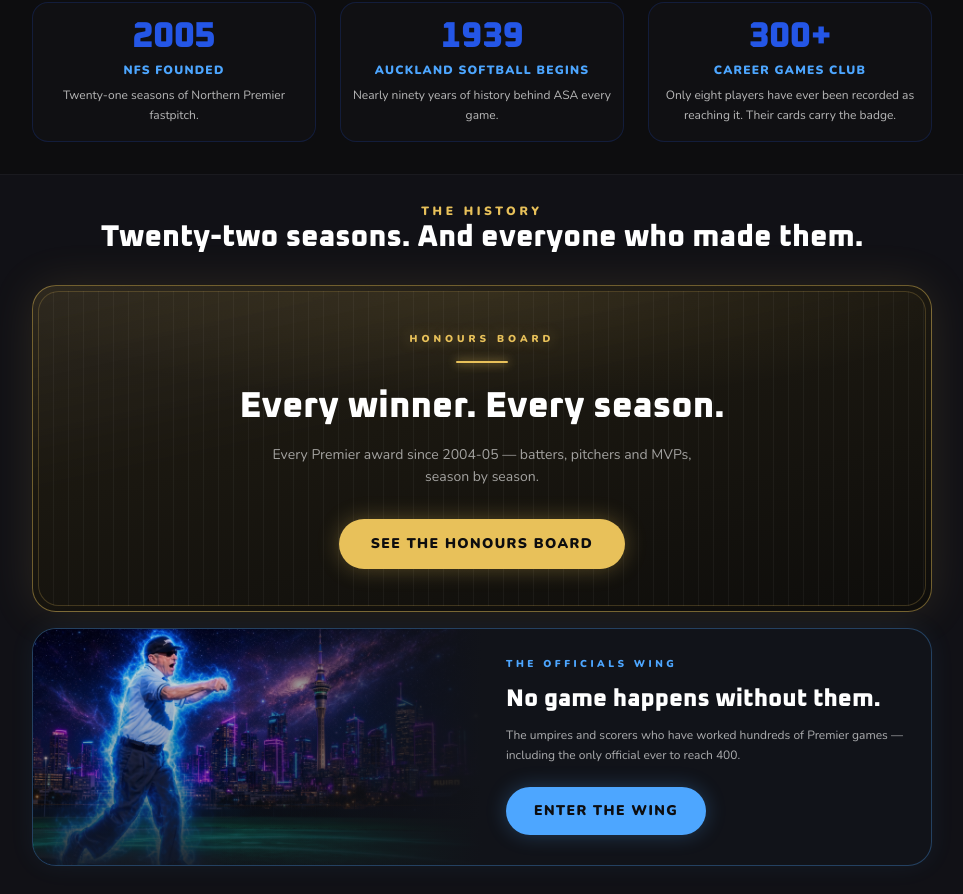
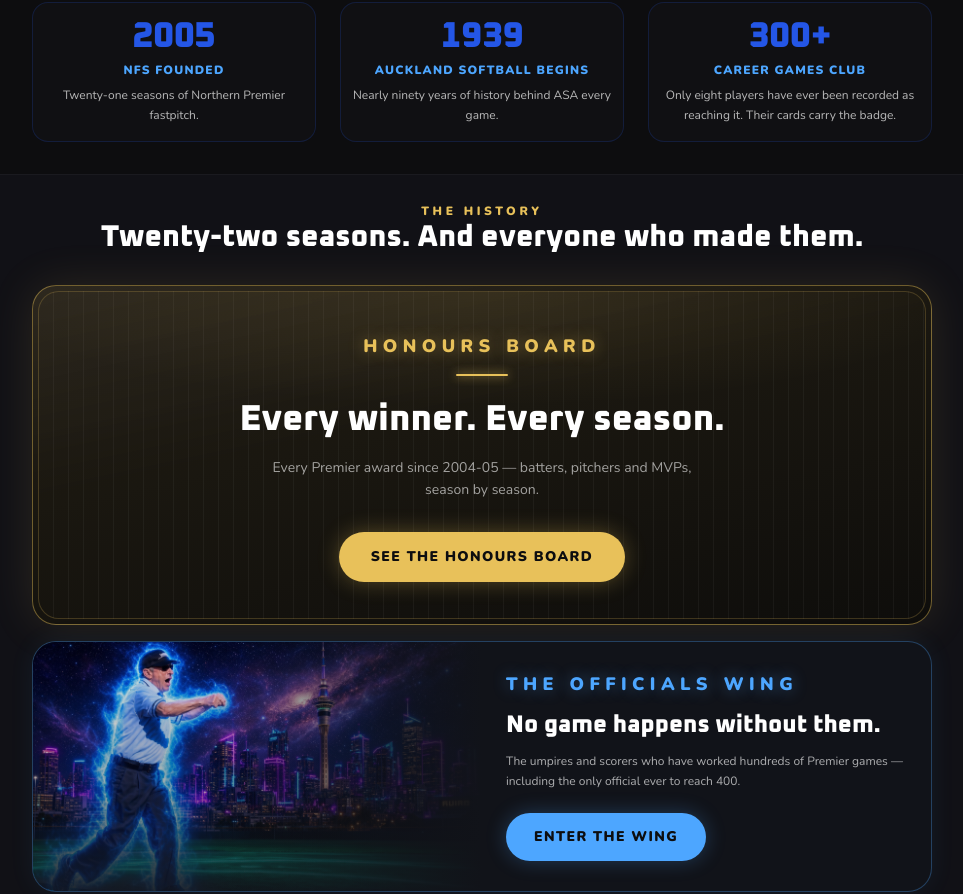
Before and after one commit to N8Nuks/grassrootsfantasy, a Next.js app: page /nfs in a window 1280 px wide. Shown: the part 866-1760 px from the top of the page, without its empty margins (158-1121 px from the left). Built offline with nearby package versions, Linux system fonts and the light colour scheme; no server answers.

Commit message:
NFS: larger history card headings, tighter bottom padding

```diff
--- a/app/nfs/page.tsx
+++ b/app/nfs/page.tsx
@@ -106,7 +106,7 @@ export default function NFS() {
 
         {/* ── The History ── */}
         <section className="relative z-10 px-5 sm:px-12"
-          style={{ background: OVER_BACKDROP, borderTop: '1px solid #ffffff0a', paddingTop: "28px", paddingBottom: "56px" }}>
+          style={{ background: OVER_BACKDROP, borderTop: '1px solid #ffffff0a', paddingTop: "28px", paddingBottom: "28px" }}>
           <div style={{ maxWidth: "900px", marginLeft: "auto", marginRight: "auto" }}>
 
             <div className="text-center" style={{ marginBottom: '28px' }}>
@@ -132,8 +132,8 @@ export default function NFS() {
                   style={{ background: `radial-gradient(ellipse 80% 50% at 50% 0%, ${GOLD}18 0%, transparent 70%)` }} />
 
                 <div className="relative">
-                  <p className="text-[10px] font-black uppercase tracking-[0.4em]"
-                    style={{ color: GOLD, textShadow: `0 0 14px ${GOLD}70` }}>
+                  <p className="text-base sm:text-lg font-black uppercase tracking-[0.3em]"
+                    style={{ color: GOLD, textShadow: `0 0 16px ${GOLD}70` }}>
                     Honours Board
                   </p>
                   <div className="mx-auto" style={{ width: '52px', height: '2px', background: GOLD, boxShadow: `0 0 10px ${GOLD}`, margin: '14px auto 22px', borderRadius: '2px' }} />
@@ -170,7 +170,8 @@ export default function NFS() {
                 </div>
 
                 <div className="text-center sm:text-left" style={{ padding: '28px 24px 30px' }}>
-                  <p className="text-[10px] font-black uppercase tracking-[0.35em]" style={{ color: SILVER }}>The Officials Wing</p>
+                  <p className="text-base sm:text-lg font-black uppercase tracking-[0.3em]"
+                    style={{ color: SILVER, textShadow: `0 0 16px ${SILVER}70` }}>The Officials Wing</p>
                   <h3 className="text-xl sm:text-2xl font-black text-white leading-tight" style={{ fontFamily: 'var(--font-heading)', marginTop: '12px' }}>
                     No game happens without them.
                   </h3>
```
